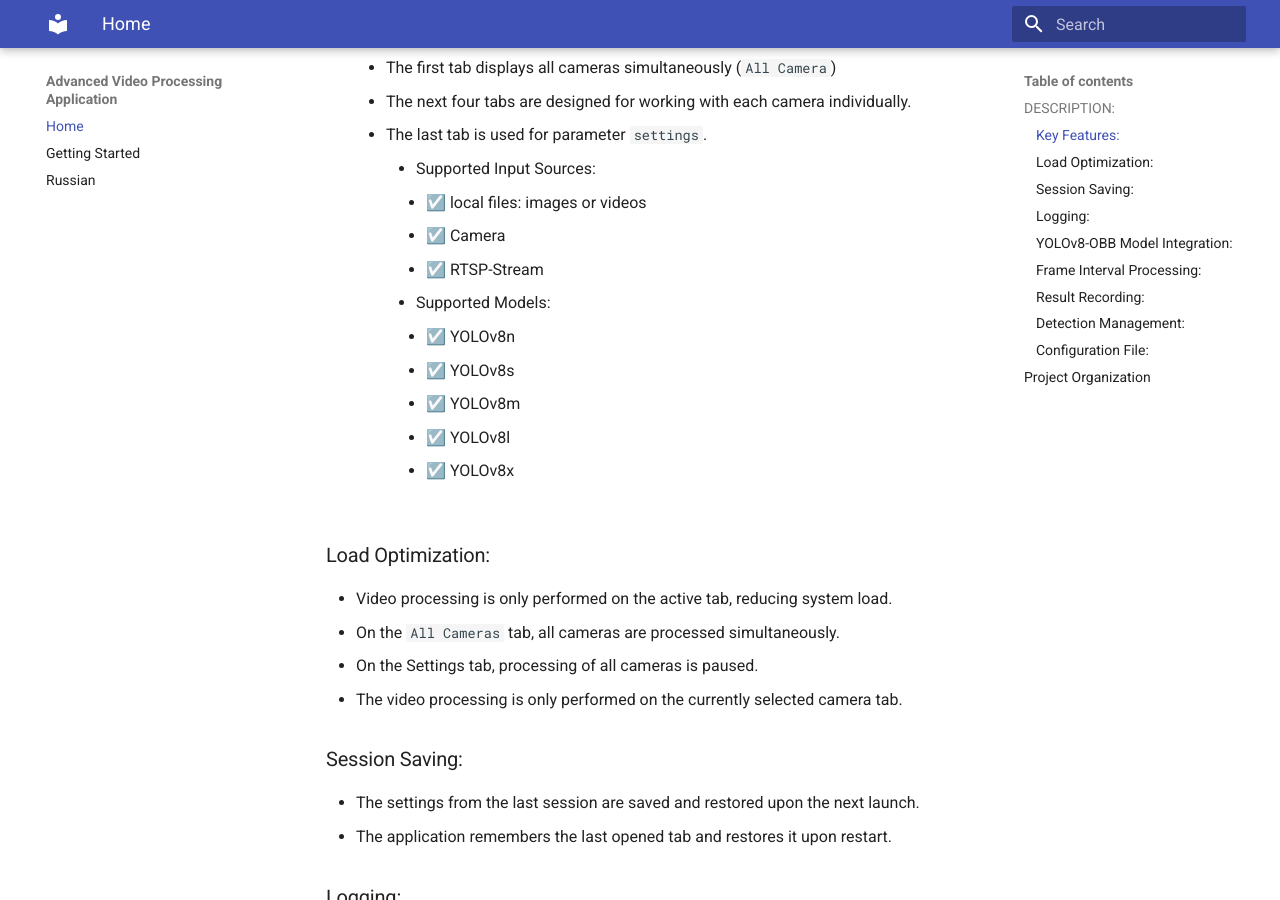
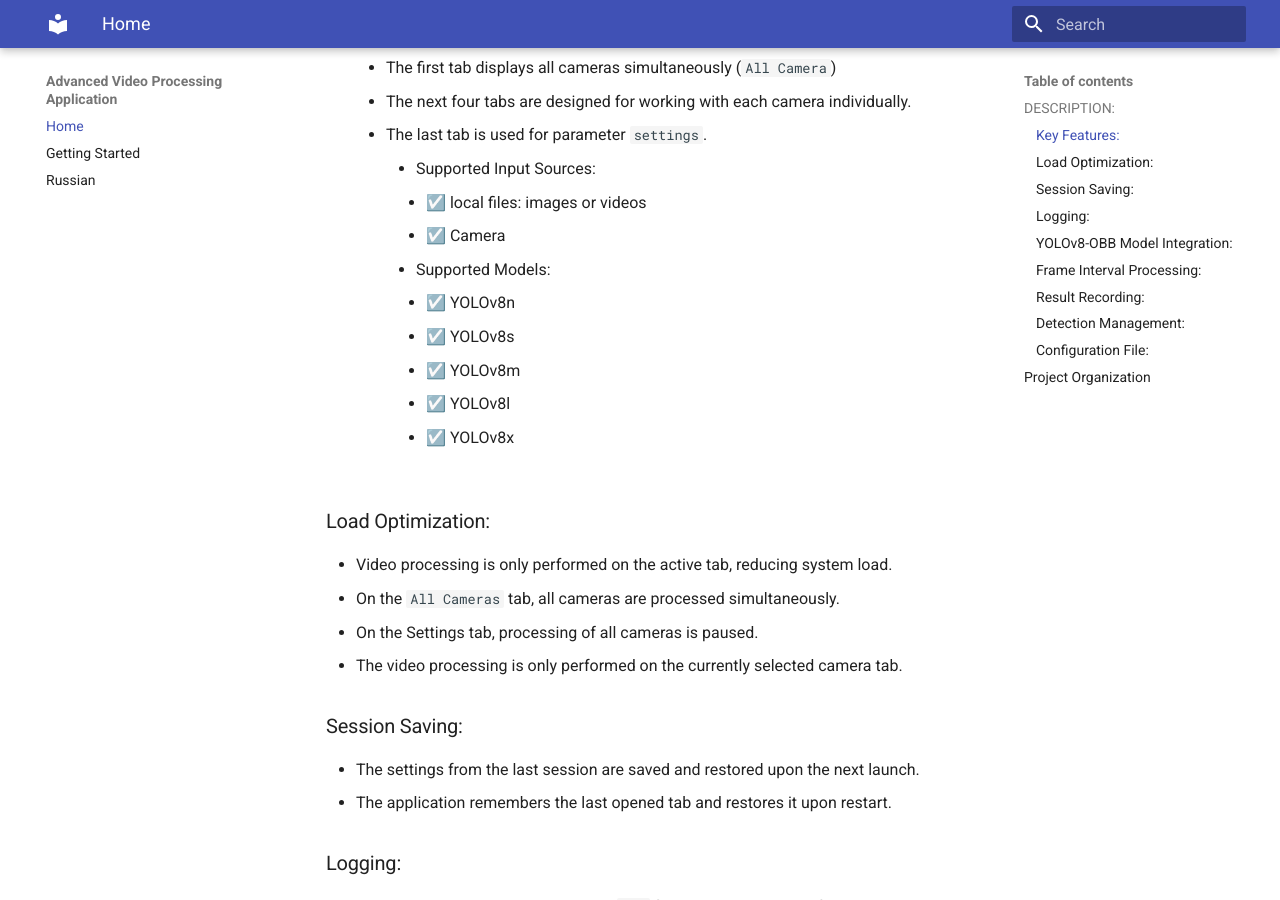
Before and after one commit to OlegShamaev/GUI-YOLOv8-OBB-4-STREAMS, an MkDocs documentation site: the page built from docs/docs/index.md, in a window 1280 px wide and 900 px high, scrolled down 934 px. Built offline with MkDocs 1.6.1 and Material for MkDocs 9.7.7, drawn with Linux system fonts in a browser that asks for light colours.

Commit message:
change README.md

```diff
--- a/docs/docs/index.md
+++ b/docs/docs/index.md
@@ -35,7 +35,6 @@
         <ul>
             <li>☑️ local files: images or videos</li>
             <li>☑️ Camera</li>
-            <li>☑️ RTSP-Stream</li>
         </ul>
         <li>Supported Models:</li>
         <ul>
```
Also changed, not shown: README.md.
